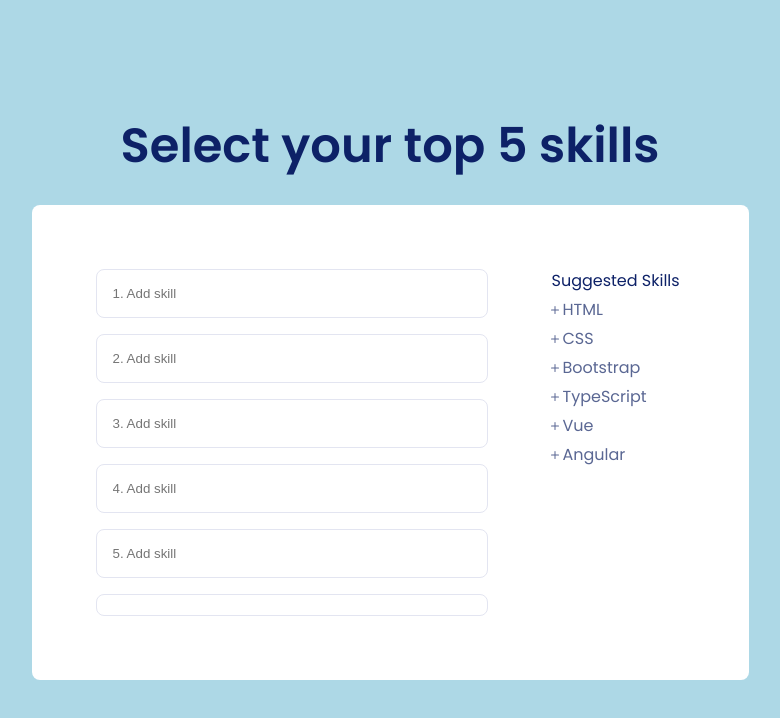
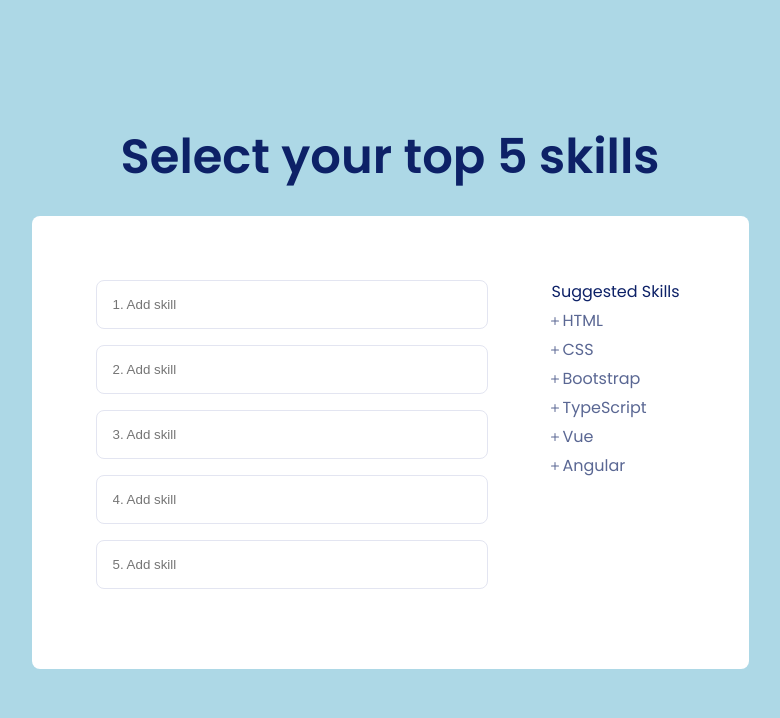
Before and after one commit to DevNik14/sortable-list-component, a React (Vite) app: page / in a window 1280 px wide. Shown: the top 718 px of the page, without its empty margins (250-1030 px from the left). Built offline with nearby package versions, Linux system fonts and the light colour scheme.

Commit message:
refactor: conditinaly show the filtered skills list

```diff
--- a/src/Components/DropdownSkillList/DropdownSkillList.jsx
+++ b/src/Components/DropdownSkillList/DropdownSkillList.jsx
@@ -2,11 +2,14 @@ import styles from './DropdownSkillList.module.css'
 
 const DropDownSkillList = ({ filteredSkills }) => {
   return (
-    <ul className={`${styles.dropDownSkillList}`}>
-      {filteredSkills.length > 0 && filteredSkills.map(skill => (
-        <li className={`${styles.dropDownSkillListItem}`} key={skill}>{skill}</li>
-      ))}
-    </ul>
+    <>
+      {filteredSkills.length > 0 && <ul className={`${styles.dropDownSkillList}`}>
+        {filteredSkills.map(skill => (
+          <li className={`${styles.dropDownSkillListItem}`} key={skill}>{skill}</li>
+        ))}
+      </ul>
+      }
+    </>
   )
 }
 
```
